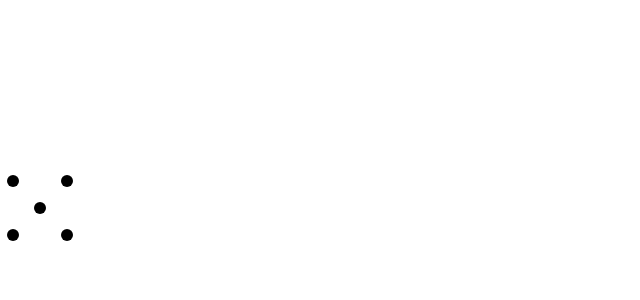
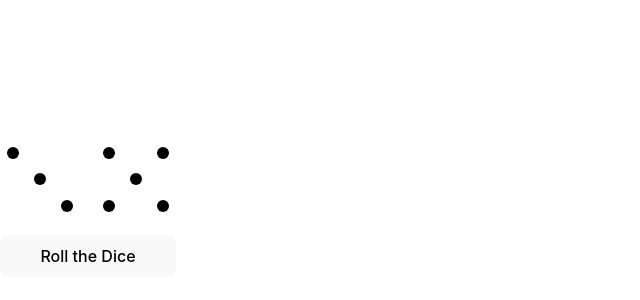
Before and after one commit to mirandajoy/mountains-and-rivers, a React (Vite) app: page / in a window 1280 px wide. Shown: the part 192-492 px from the top of the page, without its empty margins (0-640 px from the left). Built offline with nearby package versions, Linux system fonts and the light colour scheme.

Commit message:
add functionality to roll a pair of dice

```diff
--- a/src/App.tsx
+++ b/src/App.tsx
@@ -1,11 +1,10 @@
-import Dice from "./components/Dice/Dice";
-
 import "./App.css";
+import DiceGroup from "./components/DiceGroup/DiceGroup";
 
 function App() {
   return (
     <>
-      <Dice />
+      <DiceGroup />
     </>
   );
 }
--- a/src/components/Dice/Dice.tsx
+++ b/src/components/Dice/Dice.tsx
@@ -1,7 +1,7 @@
 import { useEffect, useState } from "react";
 import "./Dice.scss";
 
-function Dice() {
+function Dice({ rolledNum }: { rolledNum: number }) {
   const [visibleDots, setVisibleDots] = useState({
     dot1: true,
     dot2: false,
@@ -13,12 +13,11 @@
   });
 
   useEffect(() => {
-    const numRolled: number = 5;
-    setRolledNum(numRolled);
-  },[]);
+    setRolledNum(rolledNum);
+  }, [rolledNum]);
 
-  function setRolledNum(numRolled: number) {
-    switch (numRolled) {
+  function setRolledNum(rolledNum: number) {
+    switch (rolledNum) {
       case 1:
         setVisibleDots({
           dot1: false,
@@ -29,7 +28,6 @@
           dot6: false,
           dot7: false,
         });
-        console.log("You rolled a 1");
         break;
       case 2:
         setVisibleDots({
@@ -41,7 +39,6 @@
           dot6: false,
           dot7: true,
         });
-        console.log("You rolled a 2");
         break;
       case 3:
         setVisibleDots({
@@ -53,7 +50,6 @@
           dot6: false,
           dot7: true,
         });
-        console.log("You rolled a 3");
         break;
       case 4:
         setVisibleDots({
@@ -65,7 +61,6 @@
           dot6: false,
           dot7: true,
         });
-        console.log("You rolled a 4");
         break;
       case 5:
         setVisibleDots({
@@ -77,7 +72,6 @@
           dot6: false,
           dot7: true,
         });
-        console.log("You rolled a 5");
         break;
       case 6:
         setVisibleDots({
@@ -89,7 +83,6 @@
           dot6: true,
           dot7: true,
         });
-        console.log("You rolled a 6");
         break;
       default:
         setVisibleDots({
@@ -101,7 +94,6 @@
           dot6: false,
           dot7: false,
         });
-        console.log("Roll failed, try again");
         break;
     }
   }
--- /dev/null
+++ b/src/components/DiceGroup/DiceGroup.scss
@@ -0,0 +1,12 @@
+.dice-group {
+  display: flex;
+  flex-direction: column;
+  gap: 1rem;
+  &__dice-container {
+    display: flex;
+    gap: 1rem;
+  }
+  &__result {
+    text-align: center;
+  }
+}
--- /dev/null
+++ b/src/components/DiceGroup/DiceGroup.tsx
@@ -0,0 +1,32 @@
+import { useState } from "react";
+import "./DiceGroup.scss";
+import Dice from "../Dice/Dice";
+
+interface DiceResults {
+  dieA: number;
+  dieB: number;
+  total: number | null;
+}
+
+function DiceGroup() {
+  const [diceResult, setDiceResult] = useState<DiceResults>({ dieA: 3, dieB: 5, total: null });
+
+  const rollDice = () => {
+    const a: number = Math.ceil(Math.random() * 6);
+    const b: number = Math.ceil(Math.random() * 6);
+    setDiceResult({ dieA: a, dieB: b, total: a + b });
+  };
+
+  return (
+    <div className="dice-group">
+      <div className="dice-group__dice-container">
+        <Dice rolledNum={diceResult.dieA} />
+        <Dice rolledNum={diceResult.dieB} />
+      </div>
+      {diceResult.total && <div className="dice-group__result">You rolled a {diceResult.total}</div>}
+      <button onClick={() => rollDice()} className="dice-group__roll-btn">Roll the Dice</button>
+    </div>
+  );
+}
+
+export default DiceGroup;
```
